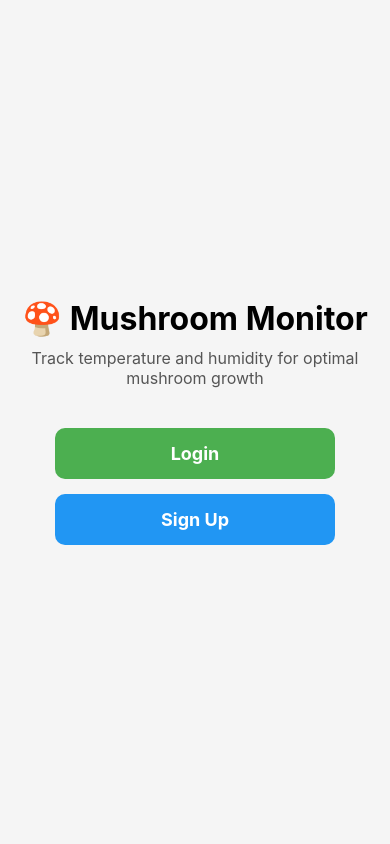
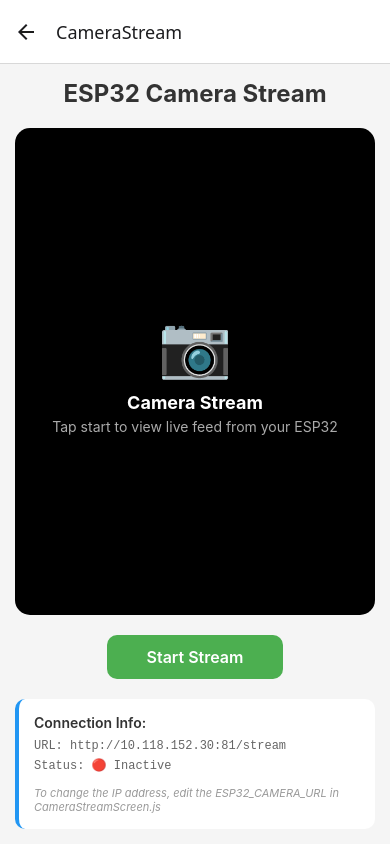
Before and after one commit to ralphtiongco19/my-mushroom-app, a React Native app: screen /CameraStream in a window 390 px wide. Built offline with nearby package versions, Linux system fonts and the light colour scheme.

Commit message:
link the camera stream button in esp32 cam

```diff
--- a/App.js
+++ b/App.js
@@ -7,6 +7,7 @@ import LoginScreen from './screens/LoginScreen';
 import SignupScreen from './screens/SignupScreen';
 import HomeAfterLogin from './screens/HomeAfterLogin'; // new screen
 import DashboardScreen from './screens/DashboardScreen';
+import CameraStreamScreen from './screens/CameraStreamScreen';
 
 const Stack = createNativeStackNavigator();
 
@@ -34,6 +35,9 @@ export default function App() {
 
         {/* Dashboard */}
         <Stack.Screen name="Dashboard" component={DashboardScreen} />
+
+        {/* Camera Stream */}
+        <Stack.Screen name="CameraStream" component={CameraStreamScreen} />
       </Stack.Navigator>
     </NavigationContainer>
   );
--- /dev/null
+++ b/screens/CameraStreamScreen.js
@@ -0,0 +1,180 @@
+import React, { useState } from 'react';
+import { View, Text, Image, StyleSheet, TouchableOpacity, ActivityIndicator } from 'react-native';
+
+export default function CameraStreamScreen({ navigation }) {
+  const [isLoading, setIsLoading] = useState(false);
+  const [streamActive, setStreamActive] = useState(false);
+
+  // Replace with your ESP32 camera IP address
+  const ESP32_CAMERA_URL = 'http://10.118.152.30:81/stream'; // Change this to your ESP32 IP
+
+  const toggleStream = () => {
+    if (!streamActive) {
+      setIsLoading(true);
+      setStreamActive(true);
+      setIsLoading(false);
+    } else {
+      setStreamActive(false);
+    }
+  };
+
+  return (
+    <View style={styles.container}>
+      <Text style={styles.header}>ESP32 Camera Stream</Text>
+
+      {/* Camera Stream Container */}
+      <View style={styles.streamContainer}>
+        {streamActive ? (
+          <>
+            <Image
+              source={{ uri: ESP32_CAMERA_URL }}
+              style={styles.cameraStream}
+              onLoadStart={() => setIsLoading(true)}
+              onLoadEnd={() => setIsLoading(false)}
+            />
+            {isLoading && (
+              <View style={styles.loadingOverlay}>
+                <ActivityIndicator size="large" color="#fff" />
+                <Text style={styles.loadingText}>Connecting to camera...</Text>
+              </View>
+            )}
+          </>
+        ) : (
+          <View style={styles.placeholderContainer}>
+            <Text style={styles.placeholderText}>📷</Text>
+            <Text style={styles.placeholderTitle}>Camera Stream</Text>
+            <Text style={styles.placeholderSubtitle}>Tap start to view live feed from your ESP32</Text>
+          </View>
+        )}
+      </View>
+
+      {/* Control Buttons */}
+      <View style={styles.buttonContainer}>
+        <TouchableOpacity
+          style={[styles.button, streamActive ? styles.stopButton : styles.startButton]}
+          onPress={toggleStream}
+        >
+          <Text style={styles.buttonText}>
+            {streamActive ? 'Stop Stream' : 'Start Stream'}
+          </Text>
+        </TouchableOpacity>
+      </View>
+
+      {/* Info Section */}
+      <View style={styles.infoContainer}>
+        <Text style={styles.infoTitle}>Connection Info:</Text>
+        <Text style={styles.infoText}>URL: {ESP32_CAMERA_URL}</Text>
+        <Text style={styles.infoText}>Status: {streamActive ? '🟢 Active' : '🔴 Inactive'}</Text>
+        <Text style={styles.infoHint}>To change the IP address, edit the ESP32_CAMERA_URL in CameraStreamScreen.js</Text>
+      </View>
+    </View>
+  );
+}
+
+const styles = StyleSheet.create({
+  container: {
+    flex: 1,
+    backgroundColor: '#f5f5f5',
+    padding: 15,
+  },
+  header: {
+    fontSize: 24,
+    fontWeight: 'bold',
+    marginBottom: 20,
+    textAlign: 'center',
+    color: '#333',
+  },
+  streamContainer: {
+    flex: 1,
+    backgroundColor: '#000',
+    borderRadius: 15,
+    overflow: 'hidden',
+    marginBottom: 20,
+    minHeight: 300,
+  },
+  cameraStream: {
+    flex: 1,
+    width: '100%',
+    height: '100%',
+  },
+  placeholderContainer: {
+    flex: 1,
+    justifyContent: 'center',
+    alignItems: 'center',
+  },
+  placeholderText: {
+    fontSize: 60,
+    marginBottom: 10,
+  },
+  placeholderTitle: {
+    fontSize: 18,
+    fontWeight: 'bold',
+    color: '#fff',
+    marginBottom: 5,
+  },
+  placeholderSubtitle: {
+    fontSize: 14,
+    color: '#aaa',
+    textAlign: 'center',
+    paddingHorizontal: 20,
+  },
+  loadingOverlay: {
+    ...StyleSheet.absoluteFillObject,
+    justifyContent: 'center',
+    alignItems: 'center',
+    backgroundColor: 'rgba(0,0,0,0.6)',
+  },
+  loadingText: {
+    color: '#fff',
+    marginTop: 10,
+    fontSize: 14,
+  },
+  buttonContainer: {
+    flexDirection: 'row',
+    justifyContent: 'center',
+    marginBottom: 20,
+  },
+  button: {
+    paddingVertical: 12,
+    paddingHorizontal: 40,
+    borderRadius: 10,
+    marginHorizontal: 10,
+  },
+  startButton: {
+    backgroundColor: '#4CAF50',
+  },
+  stopButton: {
+    backgroundColor: '#f44336',
+  },
+  buttonText: {
+    color: '#fff',
+    fontSize: 16,
+    fontWeight: '600',
+    textAlign: 'center',
+  },
+  infoContainer: {
+    backgroundColor: '#fff',
+    padding: 15,
+    borderRadius: 10,
+    borderLeftWidth: 4,
+    borderLeftColor: '#2196F3',
+  },
+  infoTitle: {
+    fontSize: 14,
+    fontWeight: '600',
+    marginBottom: 8,
+    color: '#333',
+  },
+  infoText: {
+    fontSize: 12,
+    color: '#666',
+    marginBottom: 5,
+    fontFamily: 'monospace',
+  },
+  infoHint: {
+    fontSize: 11,
+    color: '#999',
+    marginTop: 8,
+    fontStyle: 'italic',
+  },
+});
--- a/screens/HomeAfterLogin.js
+++ b/screens/HomeAfterLogin.js
@@ -1,5 +1,5 @@
 import React from 'react';
-import { View, Text, TouchableOpacity, StyleSheet } from 'react-native';
+import { View, Text, TouchableOpacity, StyleSheet, Alert } from 'react-native';
 
 export default function HomeAfterLogin({ navigation }) {
   return (
@@ -19,7 +19,7 @@ export default function HomeAfterLogin({ navigation }) {
       {/* Camera Stream Card */}
       <TouchableOpacity
         style={styles.card}
-        onPress={() => Alert.alert('Coming Soon', 'Camera Stream feature will be added here.')}
+        onPress={() => navigation.navigate('CameraStream')}
       >
         <Text style={styles.cardTitle}>Camera Stream</Text>
         <Text style={styles.cardSubtitle}>Stream your camera feed</Text>
```
